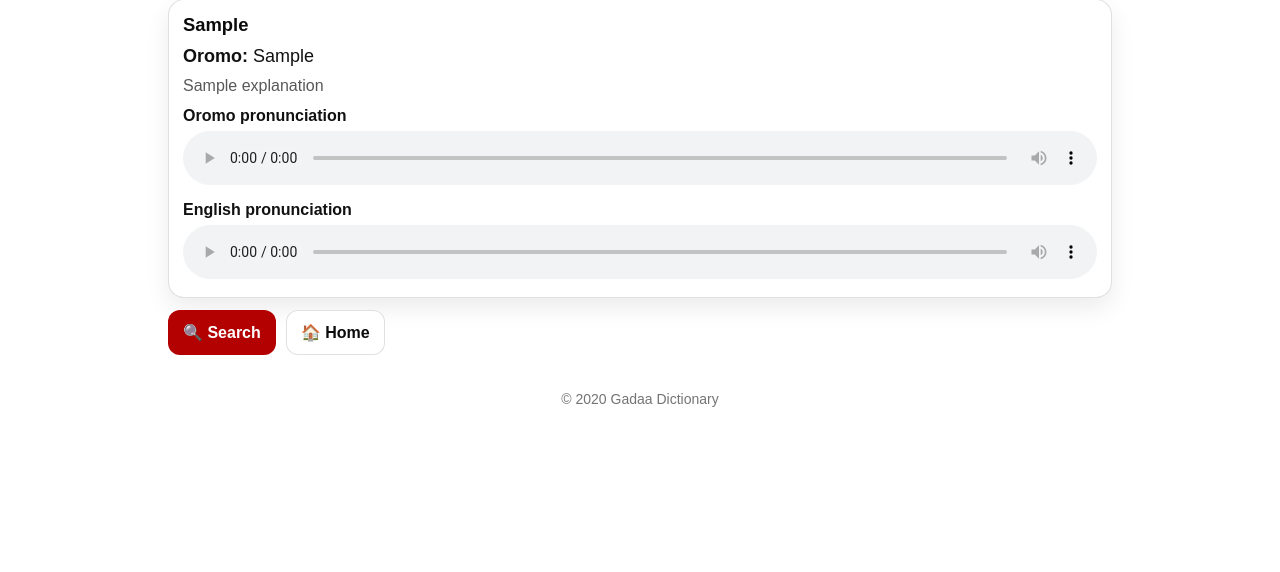
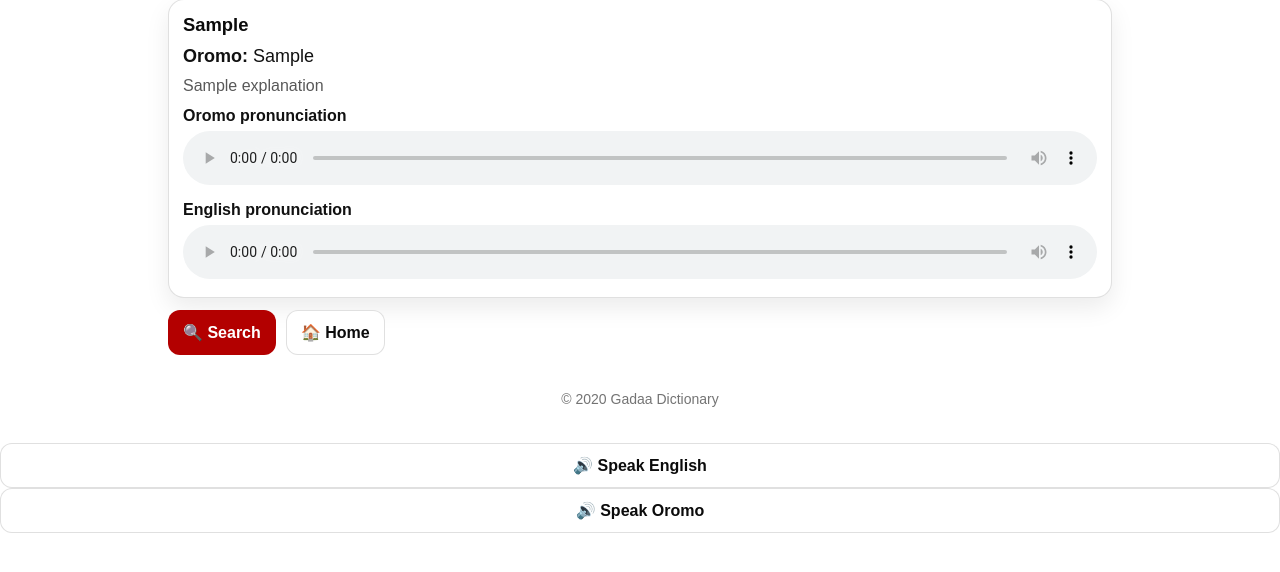
Before and after one commit to GadaOromo-E/GadaOromo, a Flask app: template templates/words.html in a window 1280 px wide. Shown: the part 125-697 px from the top of the page. Run offline with Flask 3, Linux system fonts and the light colour scheme; the template is opened without the code that fills it: most values are stand-ins (such as "Sample title", 1, 10 or a date in 2020).

Commit message:
fix(words): define speakEnglish/speakOromo TTS and pass word text

```diff
--- a/templates/words.html
+++ b/templates/words.html
@@ -115,6 +115,13 @@ function speakText(text, langCode){
   window.speechSynthesis.speak(u);
 }
 </script>
+<button class="btn" type="button" onclick="speakEnglish('{{ word.en|e }}')">
+  🔊 Speak English
+</button>
+
+<button class="btn" type="button" onclick="speakOromo('{{ word.om|e }}')">
+  🔊 Speak Oromo
+</button>
 
 </body>
 </html>
```
